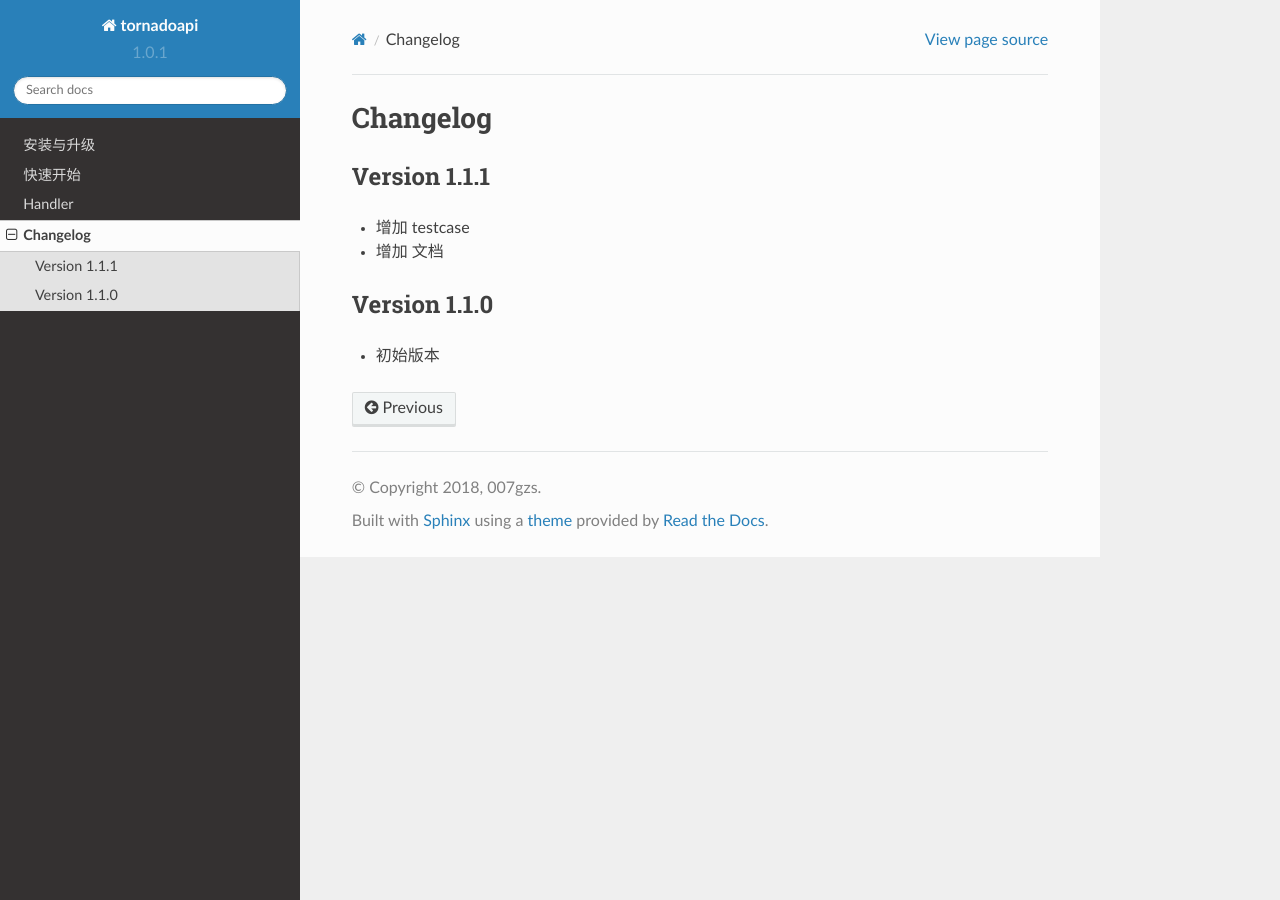
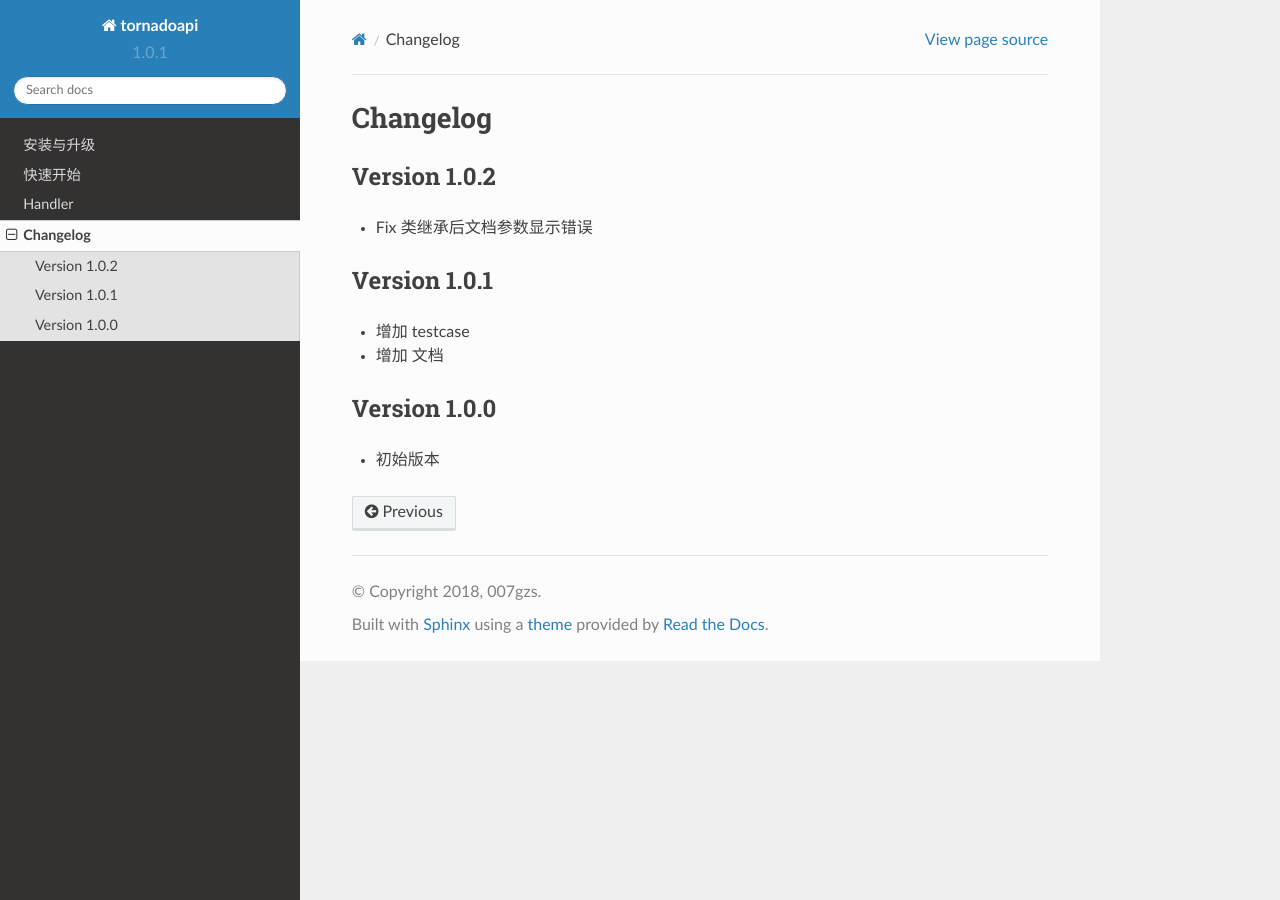
Before and after one commit to 007gzs/tornado-rest-framework, a Sphinx documentation site: the page built from docs/changelog.rst, in a window 1280 px wide. Built offline with Sphinx 7.4.7 and the Read the Docs theme 2.0.0, drawn with Linux system fonts in a browser that asks for light colours.

Commit message:
Fix 类继承后文档参数显示错误

```diff
--- a/docs/changelog.rst
+++ b/docs/changelog.rst
@@ -1,14 +1,19 @@
 Changelog
 ================
 
-Version 1.1.1
+Version 1.0.2
+------------------
+
++ Fix 类继承后文档参数显示错误
+
+Version 1.0.1
 ------------------
 
 + 增加 testcase
 + 增加 文档
 
 
-Version 1.1.0
+Version 1.0.0
 ------------------
 
 + 初始版本
```
Also changed, not shown: 1 other file.
